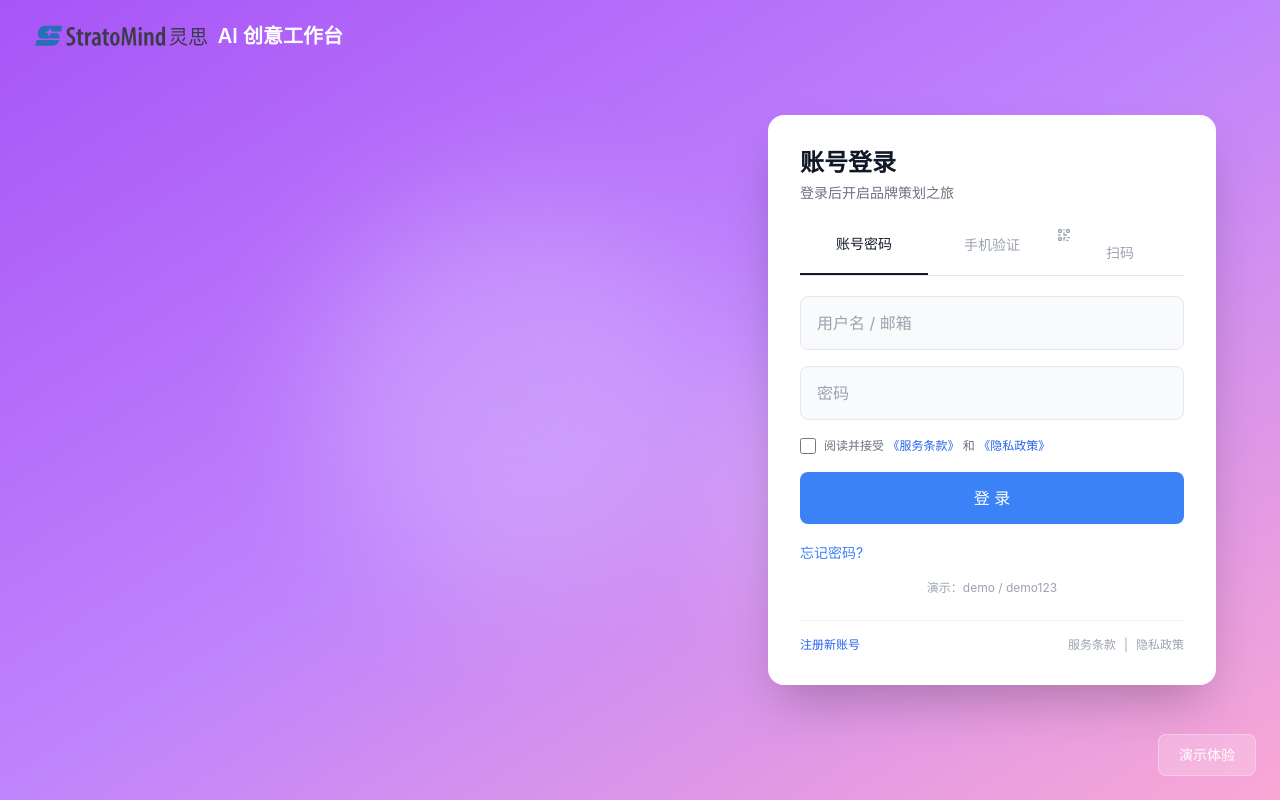
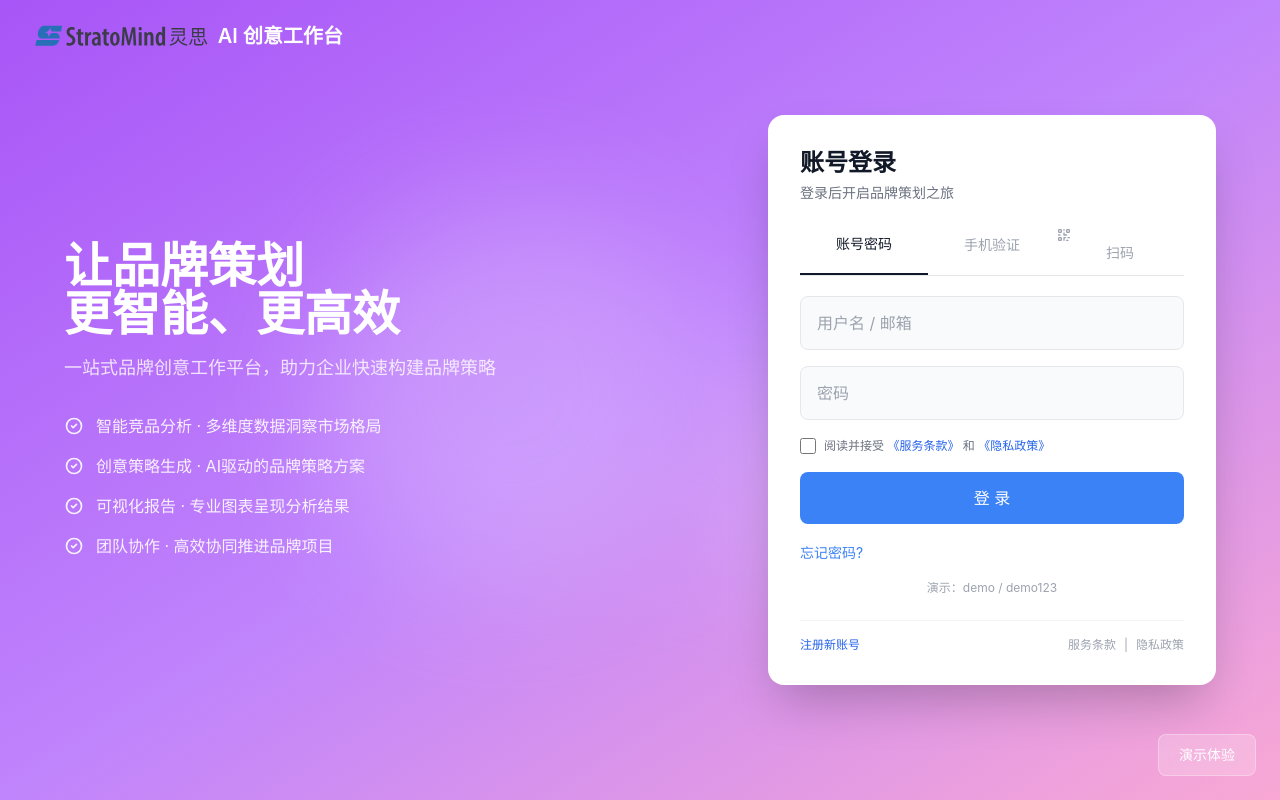
Before and after one commit to GPlanbrand/stratomind, a React (Vite) app: page / in a window 1280 px wide. Built offline with nearby package versions, Linux system fonts and the light colour scheme.

Commit message:
feat: 网页版登录页左侧添加产品宣传内容

```diff
--- a/src/pages/HomeLoginPage.tsx
+++ b/src/pages/HomeLoginPage.tsx
@@ -465,6 +465,42 @@ const HomeLoginPage: React.FC = () => {
           </div>
         </div>
 
+        {/* 左侧产品宣传 */}
+        <div className="absolute left-0 top-1/2 -translate-y-1/2 z-10 px-8 lg:px-16 max-w-xl">
+          <h1 className="text-4xl lg:text-5xl font-bold text-white mb-4">
+            让品牌策划<br/>更智能、更高效
+          </h1>
+          <p className="text-lg text-white/80 mb-8">
+            一站式品牌创意工作平台，助力企业快速构建品牌策略
+          </p>
+          <div className="space-y-4">
+            <div className="flex items-center gap-3 text-white/90">
+              <svg className="w-5 h-5" fill="none" stroke="currentColor" viewBox="0 0 24 24">
+                <path strokeLinecap="round" strokeLinejoin="round" strokeWidth={2} d="M9 12l2 2 4-4m6 2a9 9 0 11-18 0 9 9 0 0118 0z" />
+              </svg>
+              <span>智能竞品分析 · 多维度数据洞察市场格局</span>
+            </div>
+            <div className="flex items-center gap-3 text-white/90">
+              <svg className="w-5 h-5" fill="none" stroke="currentColor" viewBox="0 0 24 24">
+                <path strokeLinecap="round" strokeLinejoin="round" strokeWidth={2} d="M9 12l2 2 4-4m6 2a9 9 0 11-18 0 9 9 0 0118 0z" />
+              </svg>
+              <span>创意策略生成 · AI驱动的品牌策略方案</span>
+            </div>
+            <div className="flex items-center gap-3 text-white/90">
+              <svg className="w-5 h-5" fill="none" stroke="currentColor" viewBox="0 0 24 24">
+                <path strokeLinecap="round" strokeLinejoin="round" strokeWidth={2} d="M9 12l2 2 4-4m6 2a9 9 0 11-18 0 9 9 0 0118 0z" />
+              </svg>
+              <span>可视化报告 · 专业图表呈现分析结果</span>
+            </div>
+            <div className="flex items-center gap-3 text-white/90">
+              <svg className="w-5 h-5" fill="none" stroke="currentColor" viewBox="0 0 24 24">
+                <path strokeLinecap="round" strokeLinejoin="round" strokeWidth={2} d="M9 12l2 2 4-4m6 2a9 9 0 11-18 0 9 9 0 0118 0z" />
+              </svg>
+              <span>团队协作 · 高效协同推进品牌项目</span>
+            </div>
+          </div>
+        </div>
+
         {/* 登录卡片靠右 */}
         <div className="flex items-center justify-end w-full relative z-10 px-8 lg:pr-16">
           <div className="bg-white rounded-2xl shadow-2xl w-full max-w-md overflow-hidden">
```
